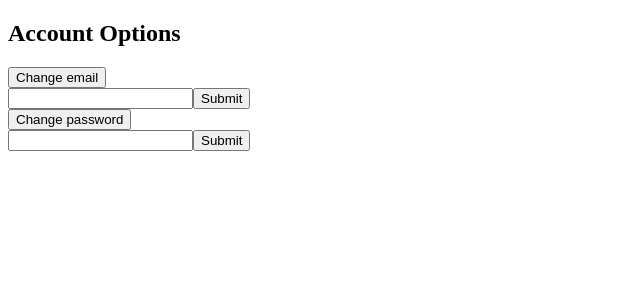
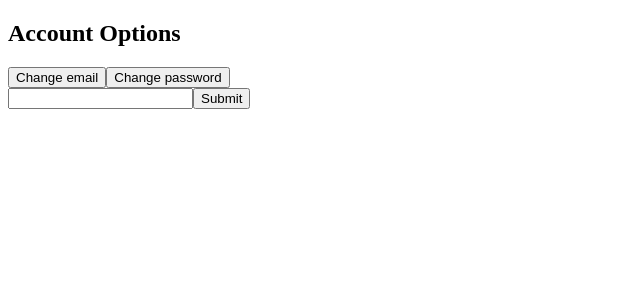
Before and after one commit to timdecillis/repertoire, a React app: page /account in a window 1280 px wide. Shown: the top 300 px of the page, without its empty margins (0-640 px from the left). Built offline with nearby package versions, Linux system fonts and the light colour scheme; the HTML template or start-up script is replaced by a standard one.

Commit message:
conditional for email

```diff
--- a/client/src/components/Account/Account.jsx
+++ b/client/src/components/Account/Account.jsx
@@ -34,10 +34,12 @@ const Account = () => {
     <div>
       <h2>Account Options</h2>
       <button onClick={() => setInputOpen("email")}>Change email</button>
-      <form name="email" onSubmit={handleSubmit}>
-        <input name="email" value={inputs.email} onChange={handleChange} />
-        <input type="submit" value="Submit" />
-      </form>
+      {inputOpen === "email" && (
+        <form name="email" onSubmit={handleSubmit}>
+          <input name="email" value={inputs.email} onChange={handleChange} />
+          <input type="submit" value="Submit" />
+        </form>
+      )}
       <button onClick={() => setInputOpen("password")}>Change password</button>
       <form name="password" onSubmit={handleSubmit}>
         <input
```
